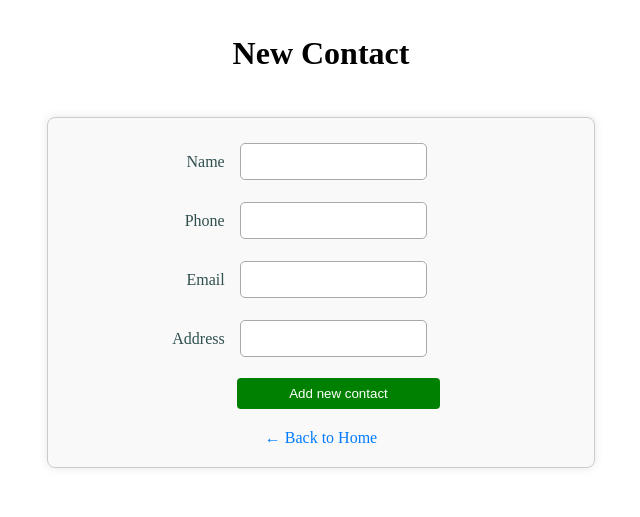
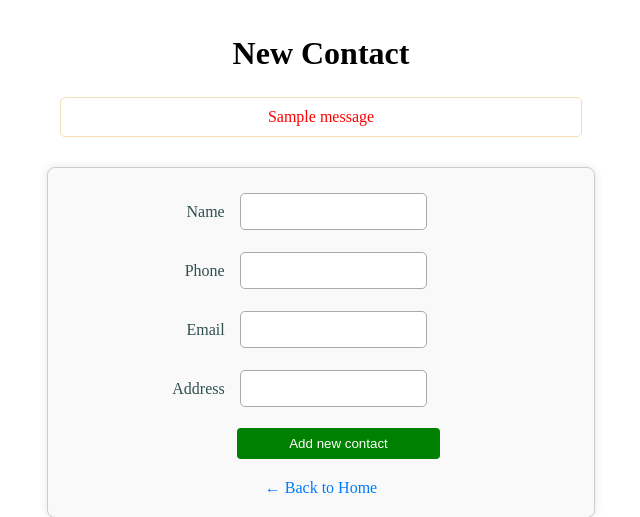
Before and after one commit to samimahlaka/contact-book, a Flask app: page /add_contact in a window 1280 px wide. Shown: the top 517 px of the page, without its empty margins (319-959 px from the left). Run offline with Flask 3, Linux system fonts and the light colour scheme; tables that the repository leaves empty hold one stand-in row (values such as "Sample post"); one stand-in notice (Sample message) is shown.

Commit message:
Add styles to flash messages

```diff
--- a/app.py
+++ b/app.py
@@ -25,8 +25,15 @@ def add_contact():
     form = contactForm()
 
     if form.validate_on_submit():
+        Name= form.name.data.strip().lower()
+        existing = Contact.query.filter_by(name=Name).first()
+        if existing:
+            flash("A contact with this name already exist, please use another name")
+            return redirect ('/add_contact')
+
+
         newContact = Contact(
-            name = form.name.data,
+            name = Name,
             phone = form.phone.data,
             email = form.email.data,
             address = form.address.data
@@ -46,5 +53,8 @@ def view_contacts():
 
 
 
+
+
+
 if __name__ == '__main__':
     app.run(debug=True, port=5050)
--- a/models.py
+++ b/models.py
@@ -4,7 +4,7 @@ db=SQLAlchemy()
 
 class Contact(db.Model):
     id = db.Column(db.Integer, primary_key=True)
-    name = db.Column(db.String(20), nullable=False)
+    name = db.Column(db.String(20), nullable=False, unique = True)
     phone = db.Column(db.String(20), nullable= False)
     email = db.Column(db.String(200))
     address = db.Column(db.String(200))
--- a/static/style.css
+++ b/static/style.css
@@ -75,8 +75,13 @@ display: inline-block;
 margin-top: 20px;
 color: #007bff;
 text-decoration: none;
+
 }
 
+.a_div{
+text-align: center;
+width: 100%;
+}
 .back_link:hover {
 text-decoration: underline;
 }
@@ -126,3 +131,30 @@ margin-top: 0px;
   background-color: #e0e0e0;
   cursor: pointer;
 }
+
+ul{
+  list-style: none;
+  padding: 10px;
+  margin: 10px auto;
+  width: 85%;
+  color: green;
+  background-color: #e6ffe6;
+  border: 1px solid #00cc66;
+  border-radius: 5px;
+  text-align: center;
+}
+
+
+.error_flash{
+  list-style: none;
+  padding: 10px;
+  margin: 10px auto;
+  width: 80%;
+  color:  red;
+  background-color: white;
+  border: 1px solid wheat;
+  border-radius: 5px;
+  text-align: center;
+  max-width: 500px
+
+}
--- a/templates/add_contact.html
+++ b/templates/add_contact.html
@@ -9,6 +9,17 @@
 <body class = 'add_body'>
 
     <h1>New Contact </h1>
+
+      {% with messages = get_flashed_messages() %}
+        {% if messages %}
+        <ul class= " error_flash">
+          {% for message in messages %}
+            <li> {{message}} </li>
+          {% endfor%}
+        </ul>
+        {% endif %}
+      {% endwith %}
+
 
         <form action="/add_contact" method="POST">
 
@@ -39,16 +50,13 @@
 
 
                     </form>
-                    <div class="btn_form_row" ">
+                    <div class="btn_form_row">
                         {{ form.submit(class="add_btn", value='Add new contact') }}
-                      </div>
+                    </div>
 
                     <a href="/" class="back_link">← Back to Home</a>
-                  </div>
 
 
-
-        </form>
 
 
 </body>
```
Also changed, not shown: templates/view_contacts.html (+19 -2 lines), templates/base.html (added).
